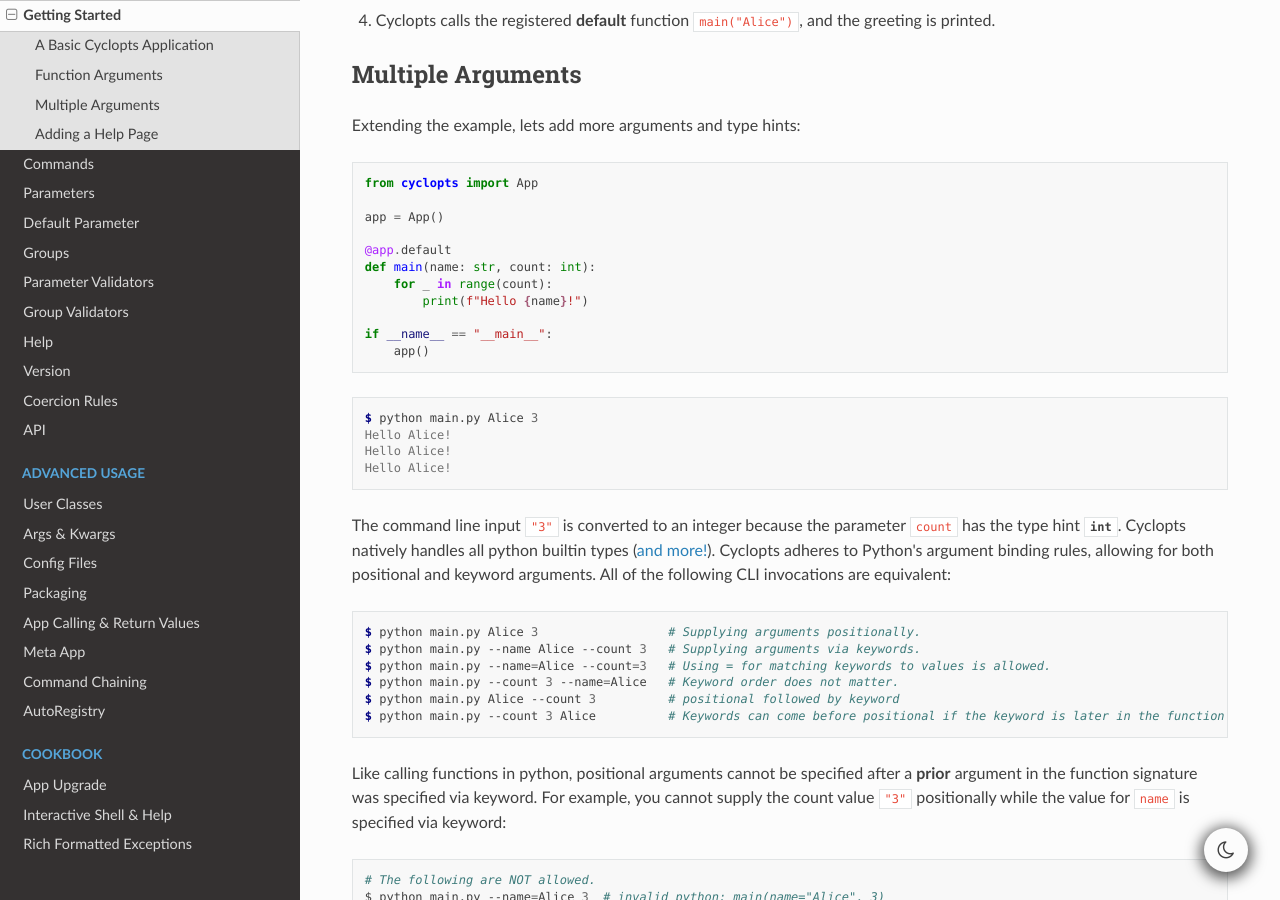
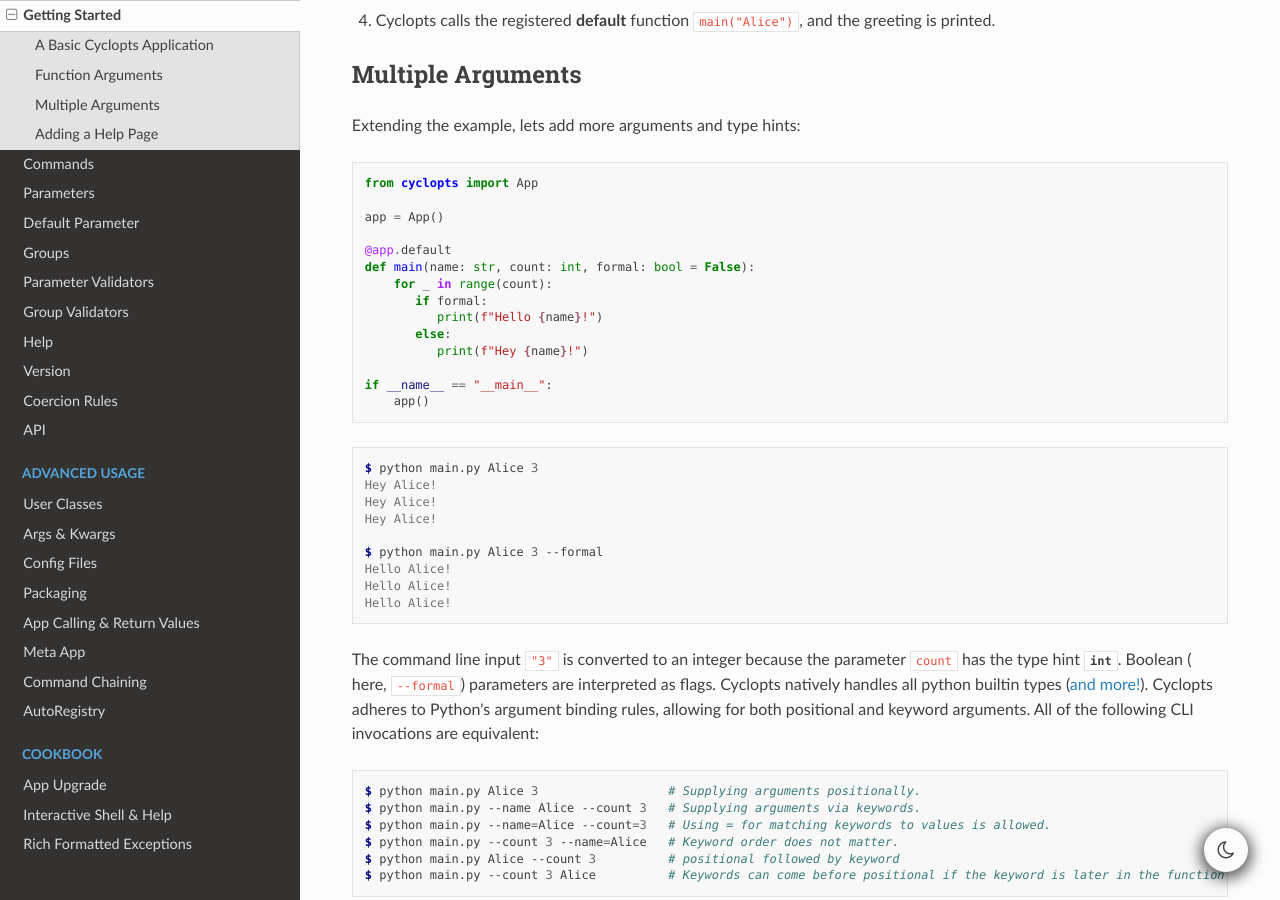
Before and after one commit to BrianPugh/cyclopts, a Sphinx documentation site: the page built from docs/source/getting_started.rst, in a window 1280 px wide and 900 px high, scrolled down 1516 px. Built offline with Sphinx 7.4.7 and the Read the Docs theme 3.1.0, drawn with Linux system fonts in a browser that asks for light colours.

Commit message:
Add a boolean flag example to getting_started.rst

```diff
--- a/docs/source/getting_started.rst
+++ b/docs/source/getting_started.rst
@@ -93,9 +93,12 @@
    app = App()
 
    @app.default
-   def main(name: str, count: int):
+   def main(name: str, count: int, formal: bool = False):
        for _ in range(count):
-           print(f"Hello {name}!")
+          if formal:
+             print(f"Hello {name}!")
+          else:
+             print(f"Hey {name}!")
 
    if __name__ == "__main__":
        app()
@@ -103,11 +106,18 @@
 .. code-block:: console
 
    $ python main.py Alice 3
+   Hey Alice!
+   Hey Alice!
+   Hey Alice!
+
+   $ python main.py Alice 3 --formal
    Hello Alice!
    Hello Alice!
    Hello Alice!
 
+
 The command line input ``"3"`` is converted to an integer because the parameter ``count`` has the type hint :obj:`int`.
+Boolean ( here, ``--formal``) parameters are interpreted as flags.
 Cyclopts natively handles all python builtin types (:ref:`and more! <Coercion Rules>`).
 Cyclopts adheres to Python's argument binding rules, allowing for both positional and keyword arguments.
 All of the following CLI invocations are equivalent:
```
